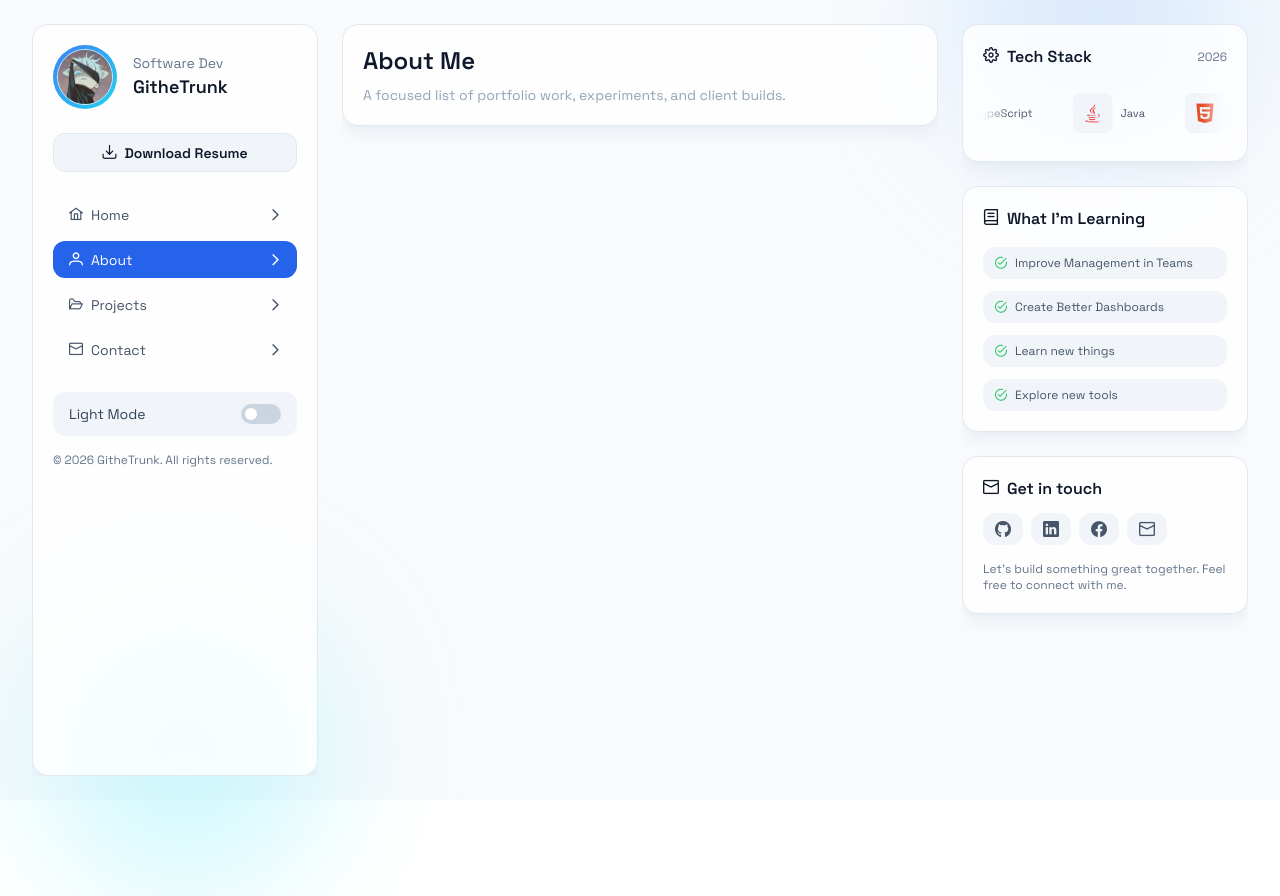
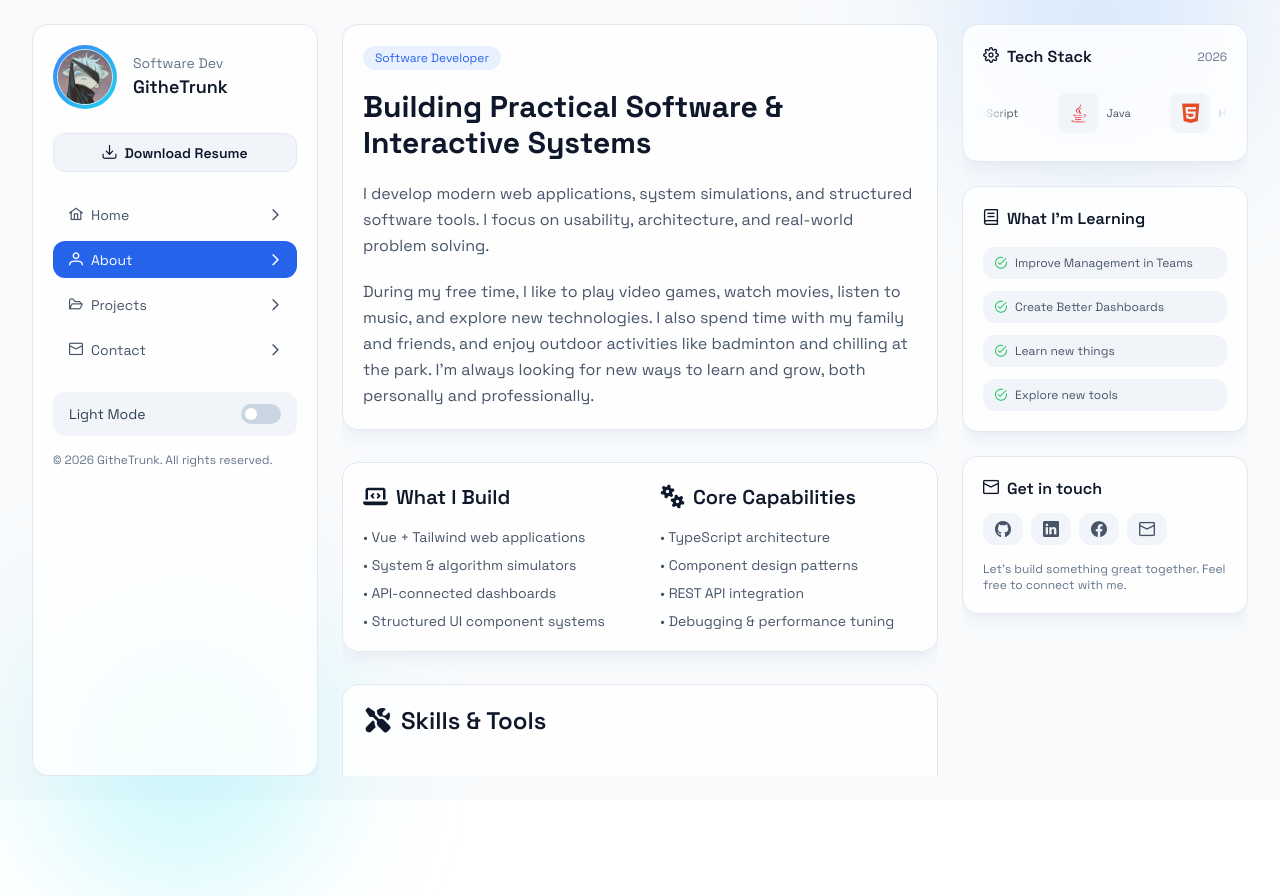
Before and after one commit to GitheTrunk/leang-portfolio, a Vue app: page /about in a window 1280 px wide. Built offline with nearby package versions, Linux system fonts and the light colour scheme.

Commit message:
update tools and project data

```diff
--- /dev/null
+++ b/src/components/ToolCard.vue
@@ -0,0 +1,17 @@
+<script setup lang="ts">
+defineProps<{
+  name: string
+  icon: string
+}>()
+</script>
+
+<template>
+  <div
+    class="group flex flex-col items-center gap-2 p-4 rounded-xl bg-slate-100 dark:bg-slate-800 hover:scale-105 hover:-translate-y-1 transition duration-200"
+  >
+    <i :class="[icon, 'colored text-3xl']"></i>
+    <span class="text-xs text-slate-600 dark:text-slate-300">
+      {{ name }}
+    </span>
+  </div>
+</template>
--- /dev/null
+++ b/src/components/ToolRow.vue
@@ -0,0 +1,28 @@
+<script setup lang="ts">
+import ToolCard from './ToolCard.vue'
+const techIcon = [
+  { title: 'Frontend', icons: 'fas fa-laptop-code' },
+  { title: 'Backend', icons: 'fas fa-server' },
+  { title: 'Database', icons: 'fas fa-database' },
+  { title: 'DevOps', icons: 'fas fa-cogs' },
+  { title: 'Mobile', icons: 'fas fa-mobile-alt' },
+  { title: 'Other', icons: 'fas fa-tools' },
+]
+defineProps<{
+  title: string
+  items: { name: string; icon: string }[]
+}>()
+</script>
+
+<template>
+  <div class="space-y-4">
+    <h3 class="text-lg font-semibold">
+      <i :class="techIcon.find((t) => t.title === title)?.icons || 'fas fa-tools'" class="mr-2"></i>
+      {{ title }}
+    </h3>
+
+    <div class="grid grid-cols-3 sm:grid-cols-4 md:grid-cols-6 gap-4">
+      <ToolCard v-for="t in items" :key="t.name" :name="t.name" :icon="t.icon" />
+    </div>
+  </div>
+</template>
--- a/src/data/project.ts
+++ b/src/data/project.ts
@@ -1,15 +1,4 @@
 export const listProjects = [
-  {
-    title: 'Game Simulation Robotcon 2025',
-    category: 'Lab Project',
-    subject: 'DC Labs',
-    description:
-      'This simulation was created to test and refine strategies for the Robocon 2025 competition.',
-    technologies: ['Python'],
-    icons: ['devicon-python-plain'],
-    imageUrl: new URL('../assets/project_sample.jpg', import.meta.url).href,
-    projectLink: 'https://github.com/aYukine/Robocon2025Sim',
-  },
   {
     title: 'EMarket',
     category: 'School Project',
@@ -25,7 +14,7 @@ export const listProjects = [
       'devicon-vitejs-plain',
       'devicon-express-original',
     ],
-    imageUrl: new URL('../assets/project_sample.jpg', import.meta.url).href,
+    imageUrl: new URL('../assets/emarket_place.jpg', import.meta.url).href,
     projectLink: 'https://github.com/GitheTrunk/emarket',
   },
   {
@@ -34,16 +23,89 @@ export const listProjects = [
     subject: 'Software Engineering',
     description:
       'A system designed to manage student internships, providing tools for tracking progress, evaluations, and communication between students and supervisors.',
-    technologies: ['Vue', 'Node.js', 'Supabase', 'Tailwind CSS', 'Vite', 'Express'],
+    technologies: ['Spring', 'Java', 'Mysql', 'Tailwind CSS', 'HTML'],
+    icons: [
+      'devicon-spring-plain',
+      'devicon-java-plain',
+      'devicon-mysql-plain',
+      'devicon-tailwindcss-plain',
+      'devicon-html5-plain',
+    ],
+    imageUrl: new URL('../assets/student_internship.jpg', import.meta.url).href,
+    projectLink: 'https://github.com/GitheTrunk/student-internship-management',
+  },
+  {
+    title: 'CPU Sheduling Simulator',
+    category: 'School Project',
+    subject: 'Operating Systems',
+    description:
+      'This CPU scheduling simulator was developed to visualize and analyze the performance of various scheduling algorithms.',
+    technologies: ['Vue', 'JavaScript', 'CSS', 'HTML'],
     icons: [
       'devicon-vuejs-plain',
-      'devicon-nodejs-plain-wordmark',
-      'devicon-supabase-plain',
+      'devicon-javascript-plain',
+      'devicon-css3-plain',
+      'devicon-html5-plain',
+    ],
+    imageUrl: new URL('../assets/cpu_scheduling.jpg', import.meta.url).href,
+    projectLink: 'https://github.com/GitheTrunk/cpu_scheduling_simulator',
+  },
+  {
+    title: 'Ecommerce Website',
+    category: 'School Practice',
+    subject: 'Internet Programming',
+    description:
+      'Ecommerce Website which pratice for developing a responsive and user-friendly e-commerce platform using modern web technologies.',
+    technologies: ['Vue', 'TypeScript', 'JavaScript', 'Tailwind CSS', 'CSS', 'HTML'],
+    icons: [
+      'devicon-vuejs-plain',
+      'devicon-typescript-plain',
+      'devicon-javascript-plain',
       'devicon-tailwindcss-plain',
-      'devicon-vitejs-plain',
-      'devicon-express-original',
+      'devicon-css3-plain',
+      'devicon-html5-plain',
     ],
-    imageUrl: new URL('../assets/project_sample.jpg', import.meta.url).href,
-    projectLink: 'https://github.com/GitheTrunk/student-internship-management',
+    imageUrl: new URL('../assets/ecommerce.jpg', import.meta.url).href,
+    projectLink: 'https://github.com/GitheTrunk/ecommerce',
+  },
+  {
+    title: 'CRUD',
+    category: 'School Practice',
+    subject: 'Software Engineering',
+    description:
+      'A simple CRUD application designed to practice basic database operations and user interface design.',
+    technologies: ['Spring', 'Java', 'Mysql', 'CSS', 'Bootstrap', 'HTML'],
+    icons: [
+      'devicon-spring-plain',
+      'devicon-java-plain',
+      'devicon-mysql-plain',
+      'devicon-css3-plain',
+      'devicon-bootstrap-plain',
+      'devicon-html5-plain',
+    ],
+    imageUrl: new URL('../assets/crud_op.jpg', import.meta.url).href,
+    projectLink: 'https://github.com/GitheTrunk/springboot_TP',
+  },
+  {
+    title: 'Scoring System for Robocon 2025',
+    category: 'Lab Project',
+    subject: 'DC Labs',
+    description:
+      'This scoring system was developed to practice and evaluate the performance of our strategies for the Robocon 2025 competition.',
+    technologies: ['Python'],
+    icons: ['devicon-python-plain'],
+    imageUrl: new URL('../assets/scoring_system.jpg', import.meta.url).href,
+    projectLink: 'https://github.com/GitheTrunk/ScoringSystemRobocon',
+  },
+  {
+    title: 'Game Simulation Robotcon 2025',
+    category: 'Lab Project',
+    subject: 'DC Labs',
+    description:
+      'This simulation was created to test and refine strategies for the Robocon 2025 competition.',
+    technologies: ['Python'],
+    icons: ['devicon-python-plain'],
+    imageUrl: new URL('../assets/game_simulation.jpg', import.meta.url).href,
+    projectLink: 'https://github.com/aYukine/Robocon2025Sim',
   },
 ]
--- a/src/data/techStack.ts
+++ b/src/data/techStack.ts
@@ -5,6 +5,7 @@ export const techStack = [
   { name: 'Java', icon: 'devicon-java-plain' },
   { name: 'HTML', icon: 'devicon-html5-plain' },
   { name: 'CSS', icon: 'devicon-css3-plain' },
+  { name: 'Bootstrap', icon: 'devicon-bootstrap-plain' },
   { name: 'JavaScript', icon: 'devicon-javascript-plain' },
   { name: 'Node.js', icon: 'devicon-nodejs-plain-wordmark' },
   { name: 'Express', icon: 'devicon-express-original' },
--- /dev/null
+++ b/src/data/tools.ts
@@ -0,0 +1,41 @@
+export const FrontendTools = [
+  { name: 'Vue', icon: 'devicon-vuejs-plain' },
+  { name: 'Vite', icon: 'devicon-vitejs-plain' },
+  { name: 'TypeScript', icon: 'devicon-typescript-plain' },
+  { name: 'JavaScript', icon: 'devicon-javascript-plain' },
+  { name: 'HTML', icon: 'devicon-html5-plain' },
+  { name: 'CSS', icon: 'devicon-css3-plain' },
+  { name: 'Tailwind', icon: 'devicon-tailwindcss-plain' },
+  { name: 'Bootstrap', icon: 'devicon-bootstrap-plain' },
+]
+
+export const BackendTools = [
+  { name: 'Node.js', icon: 'devicon-nodejs-plain-wordmark' },
+  { name: 'Express', icon: 'devicon-express-original' },
+  { name: 'Laravel', icon: 'devicon-laravel-plain' },
+  { name: 'PHP', icon: 'devicon-php-plain' },
+  { name: 'Spring', icon: 'devicon-spring-plain' },
+  { name: 'Java', icon: 'devicon-java-plain' },
+]
+
+export const DatabaseTools = [
+  { name: 'MySQL', icon: 'devicon-mysql-plain' },
+  { name: 'PostgreSQL', icon: 'devicon-postgresql-plain' },
+  { name: 'Supabase', icon: 'devicon-supabase-plain' },
+]
+
+export const DevOpsTools = [
+  { name: 'Docker', icon: 'devicon-docker-plain' },
+  { name: 'Linux', icon: 'devicon-linux-plain' },
+  { name: 'Git', icon: 'devicon-git-plain' },
+]
+
+export const MobileTools = [
+  { name: 'Flutter', icon: 'devicon-flutter-plain' },
+  { name: 'Dart', icon: 'devicon-dart-plain' },
+]
+
+export const OtherTools = [
+  { name: 'Python', icon: 'devicon-python-plain' },
+  { name: 'Cisco', icon: 'fa fa-network-wired' },
+]
--- a/src/views/AboutView.vue
+++ b/src/views/AboutView.vue
@@ -1,16 +1,118 @@
 <script setup>
 import GlassCard from '@/components/GlassCard.vue'
+import ToolRow from '@/components/ToolRow.vue'
+import {
+  FrontendTools,
+  BackendTools,
+  DatabaseTools,
+  DevOpsTools,
+  MobileTools,
+  OtherTools,
+} from '@/data/tools'
 </script>
 
 <template>
-  <div class="space-y-6">
+  <div class="space-y-8">
     <GlassCard>
-      <div class="flex items-center justify-between">
+      <div class="space-y-5">
+        <span class="px-3 py-1 text-xs rounded-full bg-blue-500/10 text-blue-600">
+          Software Developer
+        </span>
+
+        <h1 class="text-3xl font-bold">Building Practical Software & Interactive Systems</h1>
+
+        <p class="text-slate-600 dark:text-slate-300 max-w-3xl leading-relaxed">
+          I develop modern web applications, system simulations, and structured software tools. I
+          focus on usability, architecture, and real-world problem solving.
+        </p>
+
+        <p class="text-slate-600 dark:text-slate-300 max-w-3xl leading-relaxed">
+          During my free time, I like to play video games, watch movies, listen to music, and
+          explore new technologies. I also spend time with my family and friends, and enjoy outdoor
+          activities like badminton and chilling at the park. I’m always looking for new ways to
+          learn and grow, both personally and professionally.
+        </p>
+      </div>
+    </GlassCard>
+
+    <GlassCard>
+      <div class="grid md:grid-cols-2 gap-10">
         <div>
-          <h1 class="text-2xl font-semibold">About Me</h1>
-          <p class="text-sm text-slate-400 mt-2">
-            A focused list of portfolio work, experiments, and client builds.
+          <h2 class="text-xl font-semibold mb-4">
+            <i class="fas fa-laptop-code mr-2"></i>What I Build
+          </h2>
+          <ul class="space-y-2 text-sm text-slate-600 dark:text-slate-300">
+            <li>• Vue + Tailwind web applications</li>
+            <li>• System & algorithm simulators</li>
+            <li>• API-connected dashboards</li>
+            <li>• Structured UI component systems</li>
+          </ul>
+        </div>
+
+        <div>
+          <h2 class="text-xl font-semibold mb-4">
+            <i class="fas fa-cogs mr-2"></i>Core Capabilities
+          </h2>
+          <ul class="space-y-2 text-sm text-slate-600 dark:text-slate-300">
+            <li>• TypeScript architecture</li>
+            <li>• Component design patterns</li>
+            <li>• REST API integration</li>
+            <li>• Debugging & performance tuning</li>
+          </ul>
+        </div>
+      </div>
+    </GlassCard>
+
+    <GlassCard>
+      <div class="space-y-10">
+        <h2 class="text-2xl font-semibold"><i class="fas fa-tools mr-2"></i>Skills & Tools</h2>
+
+        <ToolRow title="Frontend" :items="FrontendTools" />
+        <ToolRow title="Backend" :items="BackendTools" />
+        <ToolRow title="Databases" :items="DatabaseTools" />
+        <ToolRow title="DevOps" :items="DevOpsTools" />
+        <ToolRow title="Mobile" :items="MobileTools" />
+        <ToolRow title="Other" :items="OtherTools" />
+      </div>
+    </GlassCard>
+
+    <GlassCard>
+      <h2 class="text-xl font-semibold mb-4"><i class="fas fa-bullseye mr-2"></i>Current Focus</h2>
+
+      <div class="grid md:grid-cols-2 gap-4 text-sm text-slate-600 dark:text-slate-300">
+        <div class="p-4 rounded-lg bg-slate-100 dark:bg-slate-800">Intermidiate Vue patterns</div>
+
+        <div class="p-4 rounded-lg bg-slate-100 dark:bg-slate-800">API & backend design</div>
+
+        <div class="p-4 rounded-lg bg-slate-100 dark:bg-slate-800">Testing & reliability</div>
+
+        <div class="p-4 rounded-lg bg-slate-100 dark:bg-slate-800">System design concepts</div>
+      </div>
+    </GlassCard>
+
+    <GlassCard>
+      <div class="flex flex-col md:flex-row md:items-center md:justify-between gap-6">
+        <div>
+          <h2 class="text-xl font-semibold">
+            <i class="fas fa-handshake mr-2"></i>Interested in working together?
+          </h2>
+          <p class="text-sm text-slate-600 dark:text-slate-300 mt-2">
+            Explore my projects or reach out & I’m open to collaboration.
           </p>
+        </div>
+
+        <div class="flex gap-4">
+          <button class="px-5 py-2 rounded-lg bg-blue-600 text-white hover:bg-blue-700">
+            <RouterLink to="/projects" class="no-underline text-white"
+              ><i class="fas fa-folder-open pr-2"></i>View Projects</RouterLink
+            >
+          </button>
+
+          <button class="px-5 py-2 rounded-lg bg-slate-200 dark:bg-slate-800">
+            <RouterLink to="/contact" class="no-underline text-slate-900 dark:text-slate-100"
+              ><i class="fas fa-envelope pr-2"></i>Contact Me</RouterLink
+            >
+          </button>
         </div>
       </div>
     </GlassCard>
```
